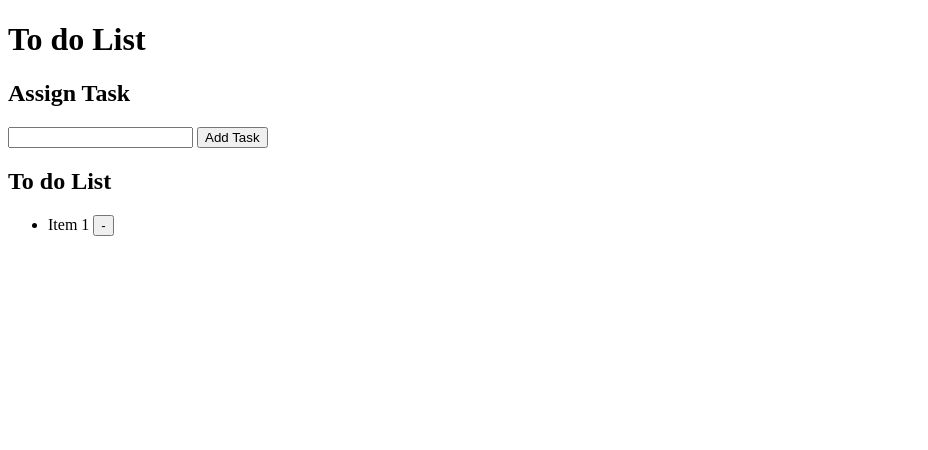
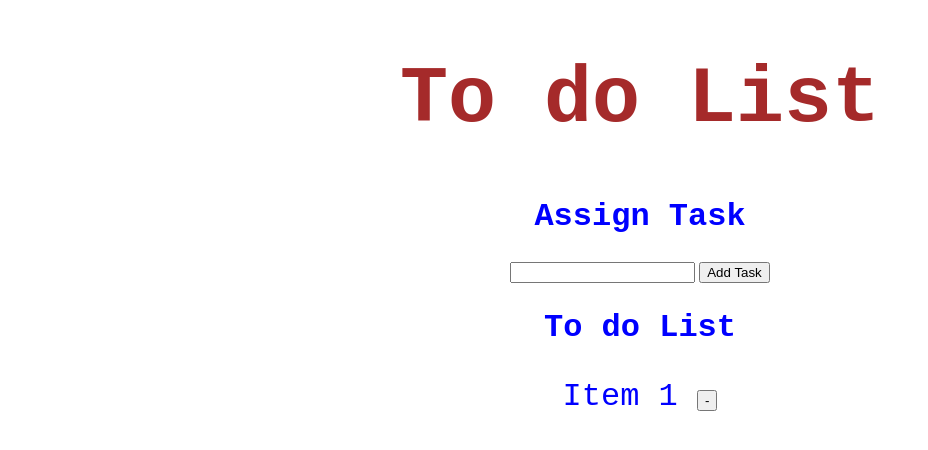
Before and after one commit to AntonioOsCria/to-do-list, a plain HTML site: page pages/index.html in a window 1280 px wide. Shown: the whole page, without its empty margins (0-928 px from the left). Drawn offline with Linux system fonts and the light colour scheme.

Commit message:
home page CSS

```diff
--- /dev/null
+++ b/css/style.css
@@ -0,0 +1,21 @@
+@charset "utf-8";
+
+.Title {
+    text-align: center;
+    font-family: 'Courier New', Courier, monospace;
+    font-size: 2.5em;
+    color: brown;
+
+}
+
+.Content {
+    text-align: center;
+}
+
+.SecondTitle {
+    font-family: 'Courier New', Courier, monospace;
+    font-size: 2em;
+    padding: 0;
+    color: blue;
+
+}
--- a/pages/index.html
+++ b/pages/index.html
@@ -4,16 +4,17 @@
     <meta charset="UTF-8">
     <meta http-equiv="X-UA-Compatible" content="IE=edge">
     <meta name="viewport" content="width=device-width, initial-scale=1.0">
+    <link rel="stylesheet" href="../css/style.css">
     <title>To Do List</title>
 </head>
 <body>
-    <header>
+    <header class="Title">
         <h1>To do List</h1>
     </header>
     <main class="Content">
         <section class="Box">
             <div class="Form">
-                <h2>Assign Task</h2>
+                <h2 class="SecondTitle">Assign Task</h2>
                 <form>
                     <input type="text" name="task" id='Task' />
                     <input type="button" name="" value="Add Task" />
@@ -23,9 +24,9 @@
 
         <section class="Box">
             <div class="List">
-                <h2>To do List</h2>
+                <h2 class="SecondTitle">To do List</h2>
                 <div class="List_Chore">
-                    <ul>
+                    <ul class="SecondTitle">
                         <li>Item 1 <button> - </button></li>
                     </ul>
                 </div>
```
